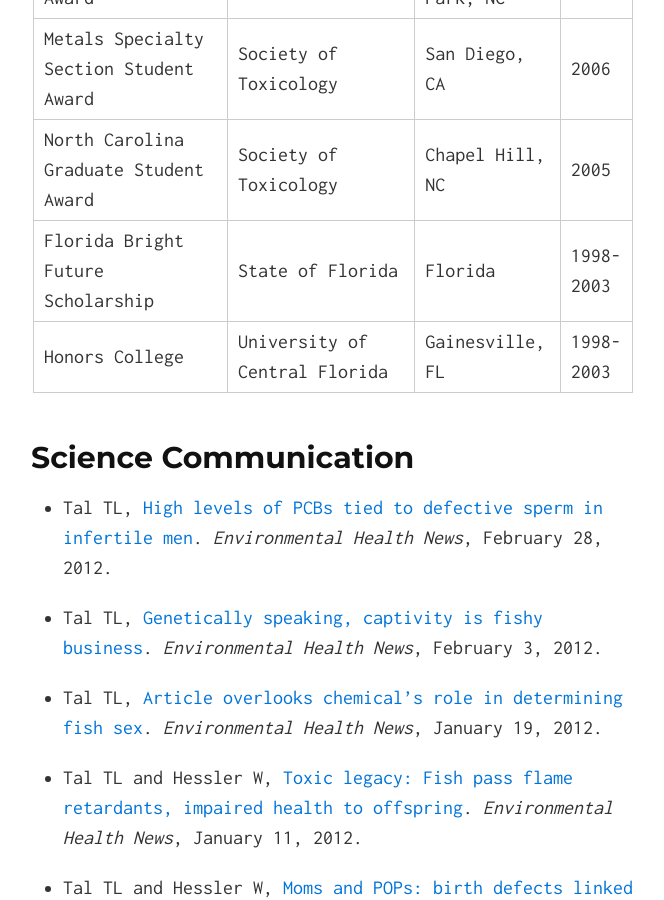
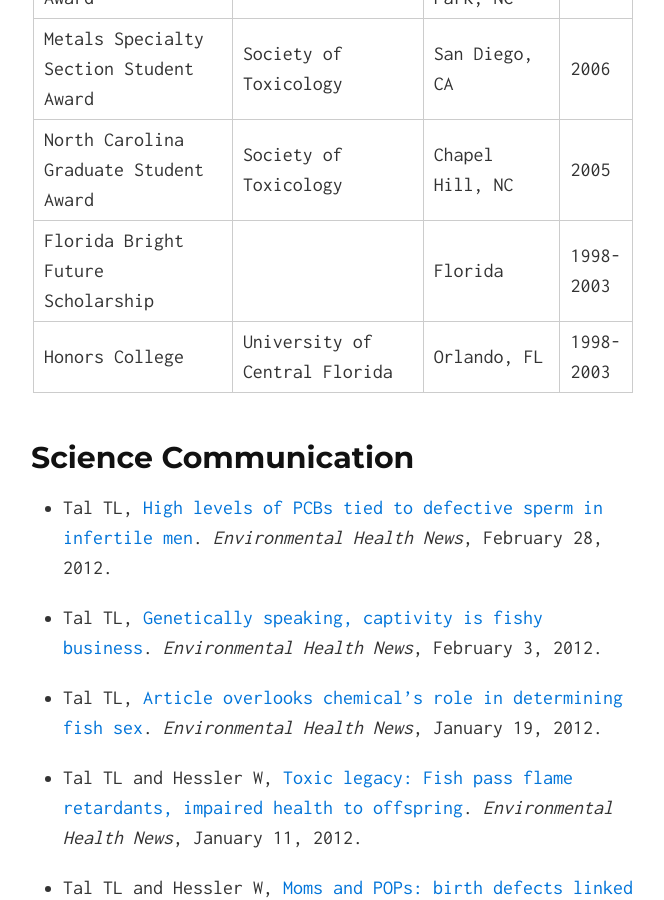
Before and after one commit to ttal1/ttal1.github.io, a Jekyll site: the page built from index.md, in a window 1280 px wide and 900 px high, scrolled down 7465 px. Shown: the whole window, without its empty margins (307-971 px from the left). Built offline with Jekyll 4.4.1, drawn with Linux system fonts in a browser that asks for light colours.

Commit message:
Update awards

```diff
--- a/index.md
+++ b/index.md
@@ -104,8 +104,8 @@ The Tal lab studies whether host-associated microbiota modify the developmental
 | North Carolina Graduate Student Award                                         | Society of Toxicology                                              | Research Triangle Park, NC | 2006      |
 | Metals Specialty Section Student Award                                        | Society of Toxicology                                              | San Diego, CA              | 2006      |
 | North Carolina Graduate Student Award                                         | Society of Toxicology                                              | Chapel Hill, NC            | 2005      |
-| Florida Bright Future Scholarship                                             | State of Florida                                                   | Florida                    | 1998-2003 |
-| Honors College                                                                | University of Central Florida                                      | Gainesville, FL            | 1998-2003 |
+| Florida Bright Future Scholarship                                             |                                                                    | Florida                    | 1998-2003 |
+| Honors College                                                                | University of Central Florida                                      | Orlando, FL                | 1998-2003 |
 
 ## Science Communication
 
```
